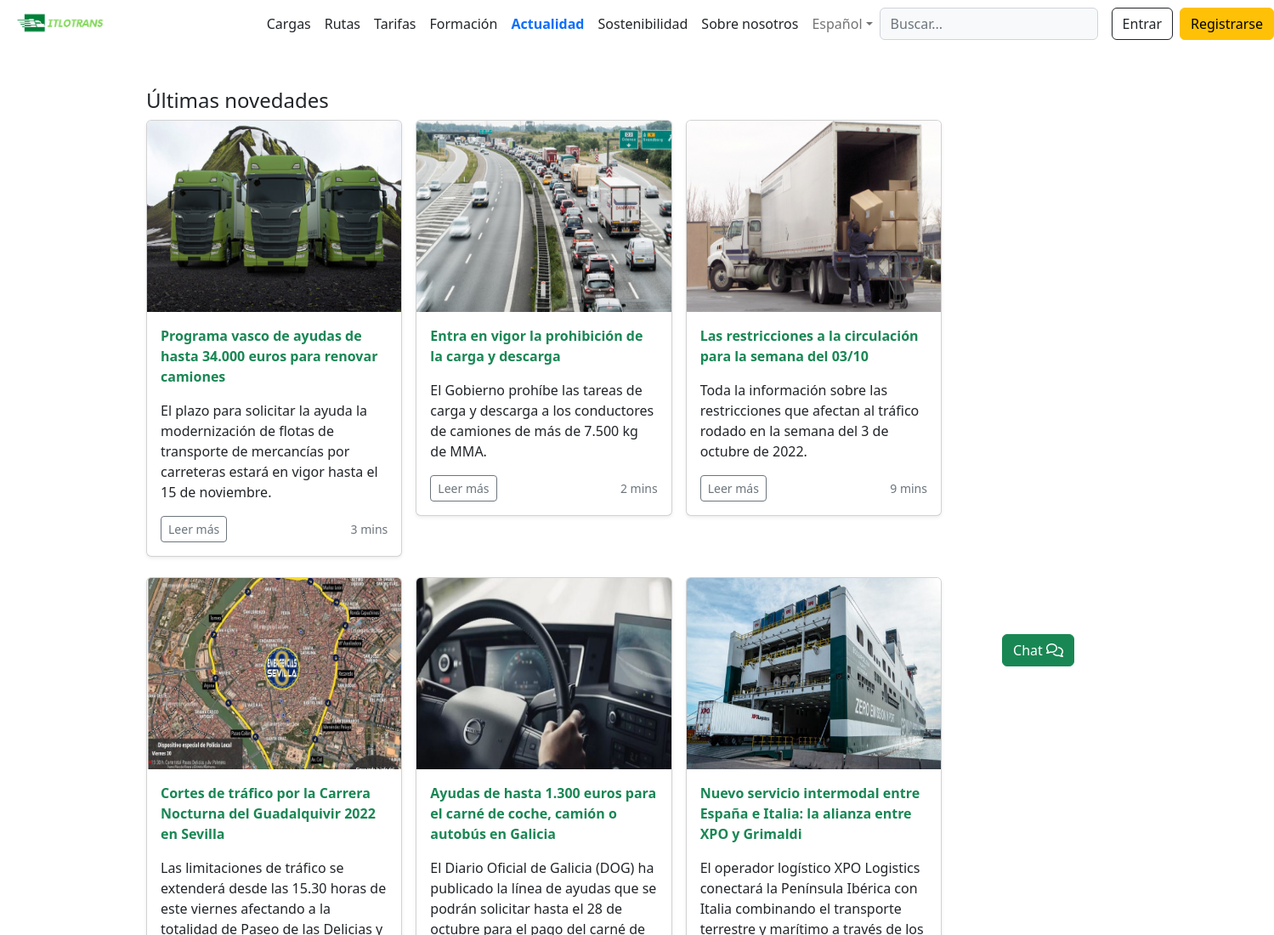
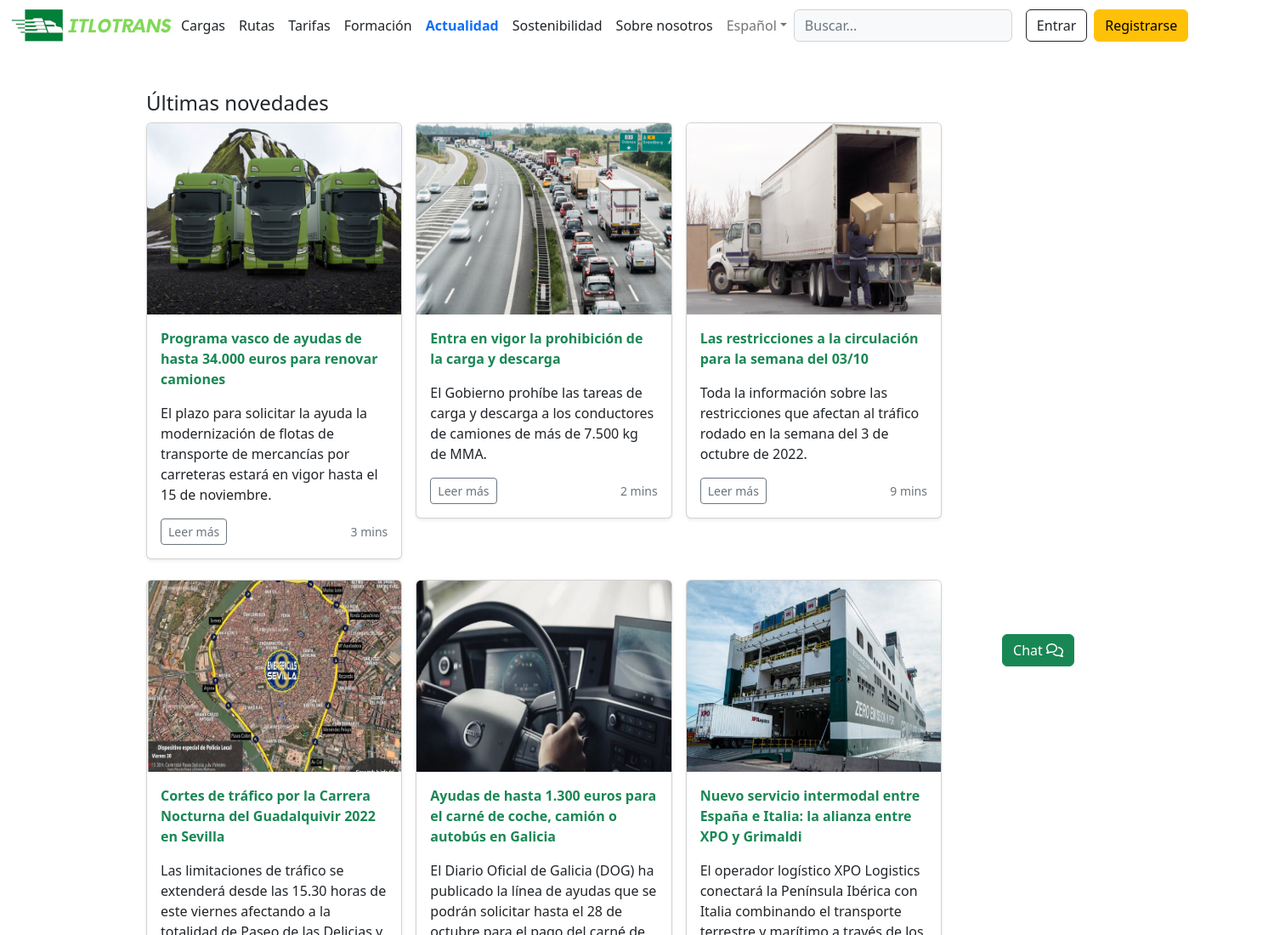
Before and after one commit to isabelferdie/itlotrans, a plain HTML site: page actualidad.html in a window 1280 px wide. Shown: the top 1100 px of the page at 85% size, 1499 px wide, since content can reach past the window. Drawn offline with nearby package versions, Linux system fonts and the light colour scheme; some icons are missing.

Commit message:
Fixed logo image

```diff
--- a/actualidad.html
+++ b/actualidad.html
@@ -97,7 +97,7 @@
     <nav class="navbar navbar-expand-lg">
       <div class="container-fluid">
         <a href="./index.html" class="d-flex align-items-center mb-2 mb-lg-0 text-white text-decoration-none">
-          <img class="logo" src="./res/logo.png" alt="Logo">
+          <img src="./res/logopeque.png">
         </a>
         <button class="navbar-toggler" type="button" data-bs-toggle="collapse" data-bs-target="#navbarSupportedContent"
           aria-controls="navbarSupportedContent" aria-expanded="false" aria-label="Toggle navigation">
```
Also changed, not shown: carga.html (+1 -1 lines), formacion.html (+1 -1 lines), inicio.html (+1 -1 lines), nosotros.html (+1 -1 lines), registro.html (+1 -1 lines), ruta.html (+1 -1 lines), sostenibilidad.html (+1 -1 lines), tarifas.html (+1 -1 lines).
